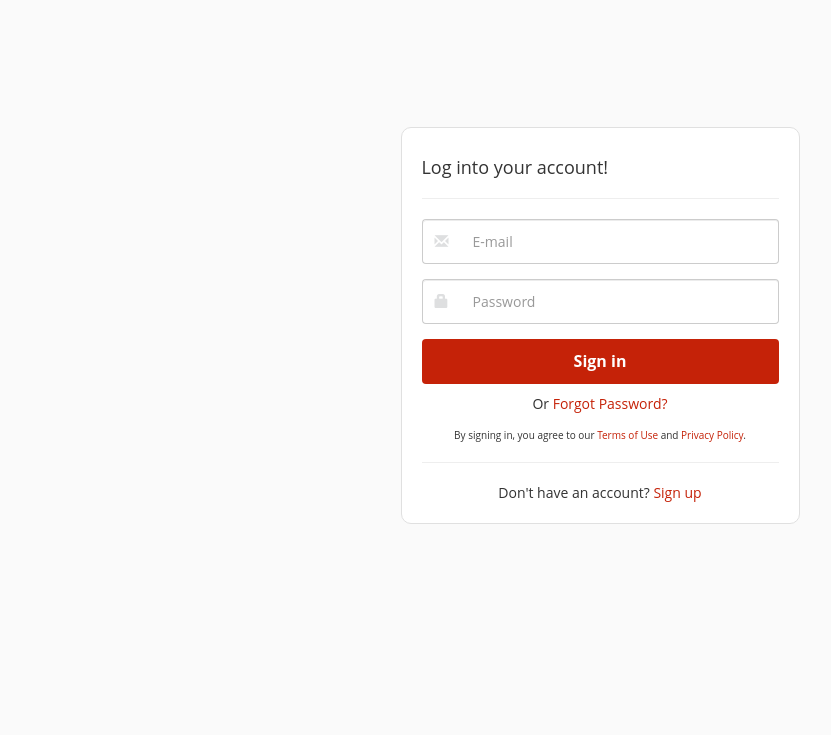
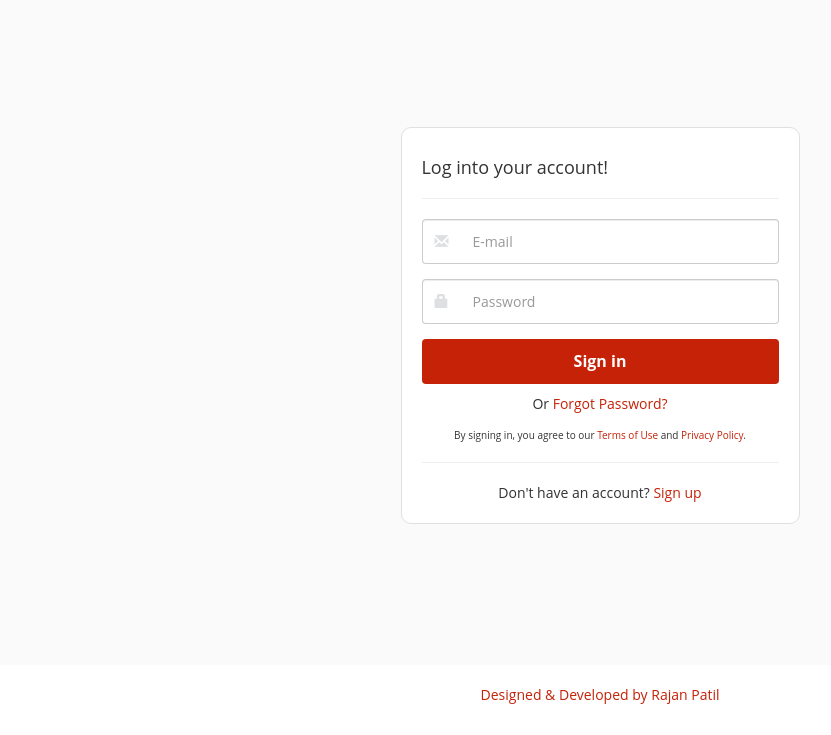
Before and after one commit to Raaj108/RAuth, a website: page app_client/index.html in a window 1280 px wide. Shown: the part 65-800 px from the top of the page, without its empty margins (40-871 px from the left). Drawn offline with nearby package versions, Linux system fonts and the light colour scheme; some packages are replaced by stand-ins of ours.

Commit message:
added footer and removed bower dependency

```diff
--- a/app_client/index.html
+++ b/app_client/index.html
@@ -22,6 +22,9 @@
   <div class="container">
     <ng-view></ng-view>
   </div>
+  <footer id="footer">
+    <p class="text-center">Designed &amp; Developed by Rajan Patil</p>
+  </footer>
 
   <script src="../bower_components/jquery/dist/jquery.min.js"></script>
   <script src="../bower_components/bootstrap/dist/js/bootstrap.min.js"></script>
--- a/package.json
+++ b/package.json
@@ -5,7 +5,6 @@
   "main": "server.js",
   "scripts": {
     "start": "nodemon server.js",
-    "postinstall": "./node_modules/bower/bin/bower install",
     "test": "echo \"Error: no test specified\" && exit 1"
   },
   "keywords": [
@@ -19,7 +18,6 @@
   "license": "ISC",
   "dependencies": {
     "body-parser": "^1.17.2",
-    "bower": "^1.8.0",
     "cookie-parser": "^1.4.3",
     "dotenv": "^4.0.0",
     "express": "^4.15.3",
```
Also changed, not shown: 1 other file. Lines whose indentation alone changed are shown as unchanged.
